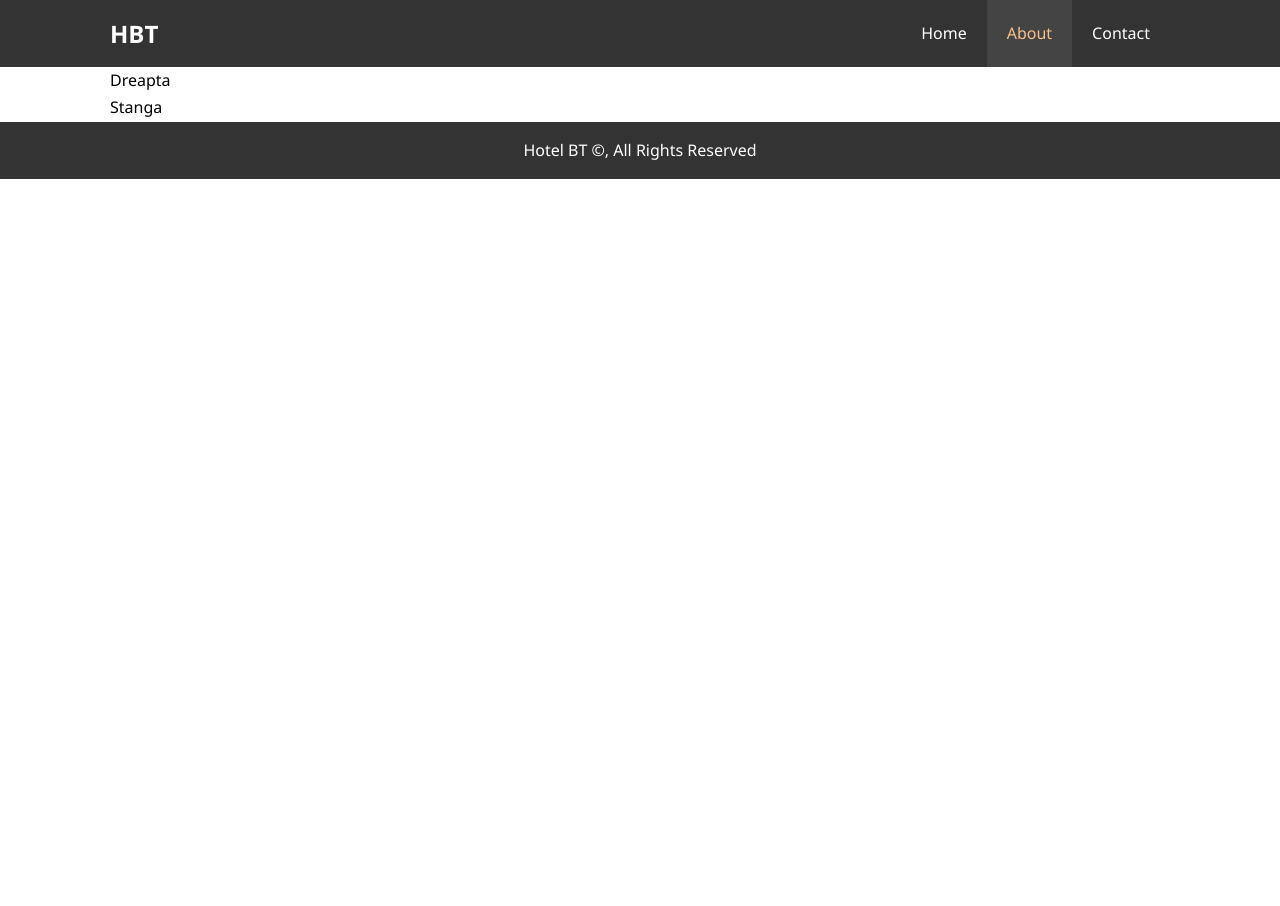
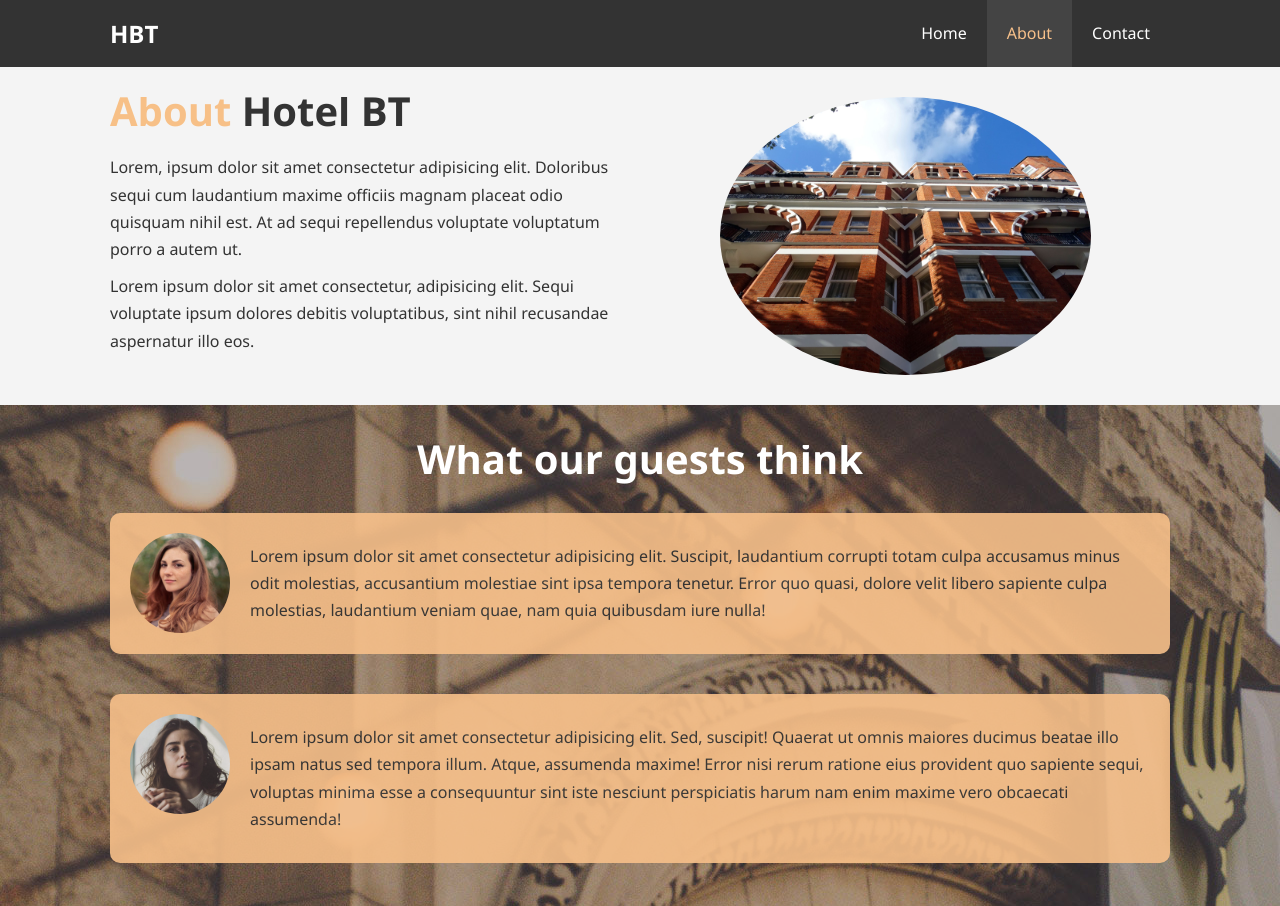
Before and after one commit to SanjeQi/hotel_website_a, a plain HTML site: page about_1.html in a window 1280 px wide. Shown: the top 906 px of the page. Before the commit the page ends 800 px from the top, so only its background shows below. Drawn offline with Linux system fonts and the light colour scheme.

Commit message:
About Page Section styling_lower_half_3

```diff
--- a/about_1.html
+++ b/about_1.html
@@ -22,14 +22,56 @@
         </div>
       </nav>
     </header>
-    <section class="about_info">
+    <section id="about_info" class="bg_light py_3">
       <div class="container">
-        <div class="info_right">Dreapta</div>
-        <div class="info_left">Stanga</div>
+        <div class="info_left">
+          <h1 class="l_heading">
+            <span class="text-primary">About </span>Hotel BT
+          </h1>
+          <p>
+            Lorem, ipsum dolor sit amet consectetur adipisicing elit. Doloribus
+            sequi cum laudantium maxime officiis magnam placeat odio quisquam
+            nihil est. At ad sequi repellendus voluptate voluptatum porro a
+            autem ut.
+          </p>
+          <p>
+            Lorem ipsum dolor sit amet consectetur, adipisicing elit. Sequi
+            voluptate ipsum dolores debitis voluptatibus, sint nihil recusandae
+            aspernatur illo eos.
+          </p>
+        </div>
+        <div class="info_right">
+          <img src="/img/photo-2.jpg" alt="hotel" />
+        </div>
       </div>
     </section>
     <div class="clear"></div>
-
+    <section id="testimonials" class="py_3">
+      <div class="container">
+        <h2 class="l_heading">What our guests think</h2>
+        <div class="testimonial bg_primary">
+          <img src="./img/person-1.jpg" alt="1" />
+          <p>
+            Lorem ipsum dolor sit amet consectetur adipisicing elit. Suscipit,
+            laudantium corrupti totam culpa accusamus minus odit molestias,
+            accusantium molestiae sint ipsa tempora tenetur. Error quo quasi,
+            dolore velit libero sapiente culpa molestias, laudantium veniam
+            quae, nam quia quibusdam iure nulla!
+          </p>
+        </div>
+        <div class="testimonial bg_primary">
+          <img src="./img/person-2.jpg" alt="2" />
+          <p>
+            Lorem ipsum dolor sit amet consectetur adipisicing elit. Sed,
+            suscipit! Quaerat ut omnis maiores ducimus beatae illo ipsam natus
+            sed tempora illum. Atque, assumenda maxime! Error nisi rerum ratione
+            eius provident quo sapiente sequi, voluptas minima esse a
+            consequuntur sint iste nesciunt perspiciatis harum nam enim maxime
+            vero obcaecati assumenda!
+          </p>
+        </div>
+      </div>
+    </section>
     <footer id="main_footer">
       <p>Hotel BT &COPY;, All Rights Reserved</p>
     </footer>
--- a/css/style_1.css
+++ b/css/style_1.css
@@ -173,7 +173,45 @@ p {
 }
 /* ********************* About Info ******************* */
 
+#about_info .info_right {
+  float: right;
+  width: 50%;
+  min-height: 100%;
+}
+#about_info .info_right img {
+  width: 70%;
+  display: block;
+  margin: auto;
+  border-radius: 50%;
+}
+#about_info .info_left {
+  float: left;
+  width: 50%;
+  min-height: 100%;
+}
 /* *************** About testimonials ******** */
+#testimonials {
+  height: 825px;
+  background-image: url(../img/test-bg.jpg);
+  padding-top: 40px;
+}
+#testimonials h2 {
+  color: #fff;
+  text-align: center;
+  padding-bottom: 40px;
+}
+#testimonials .testimonial {
+  padding: 20px;
+  margin-bottom: 40px;
+  border-radius: 10px;
+  opacity: 0.9;
+}
+#testimonials .testimonial img {
+  width: 100px;
+  float: left;
+  margin-right: 20px;
+  border-radius: 50%;
+}
 
 /* ***************** Footer ***************** */
 #main_footer {
```
